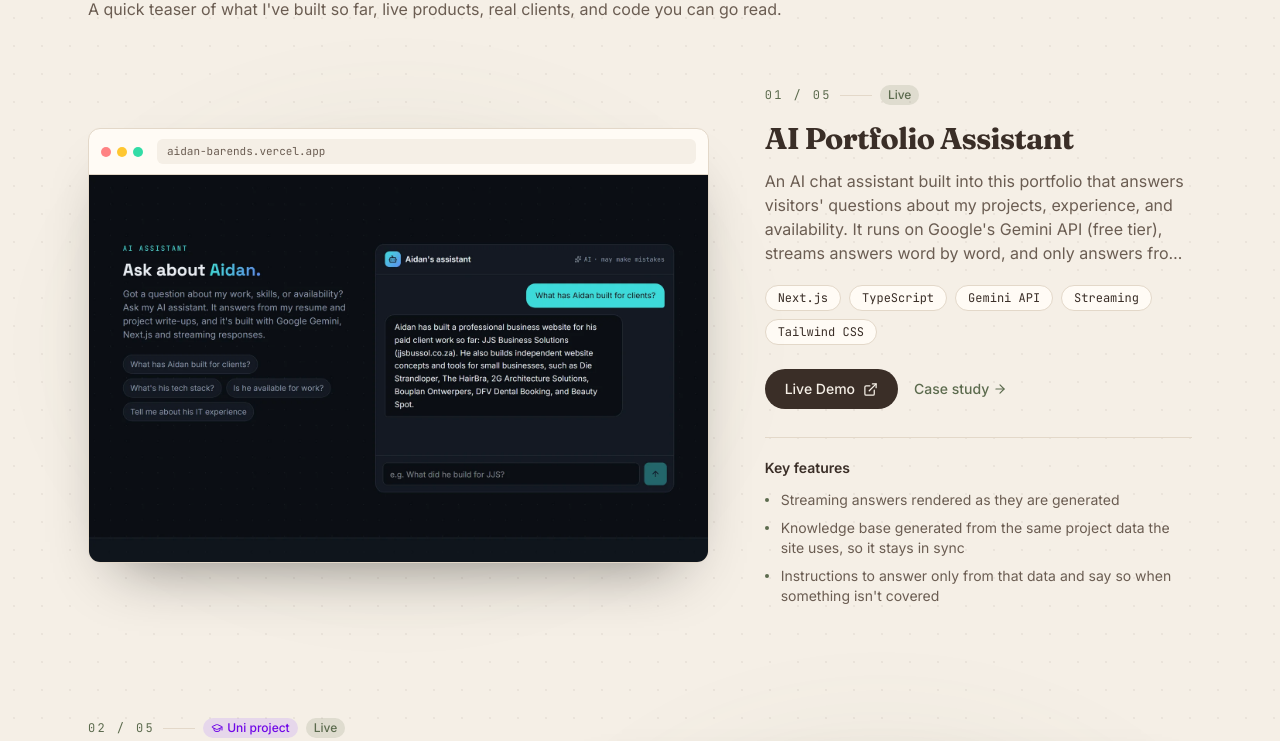
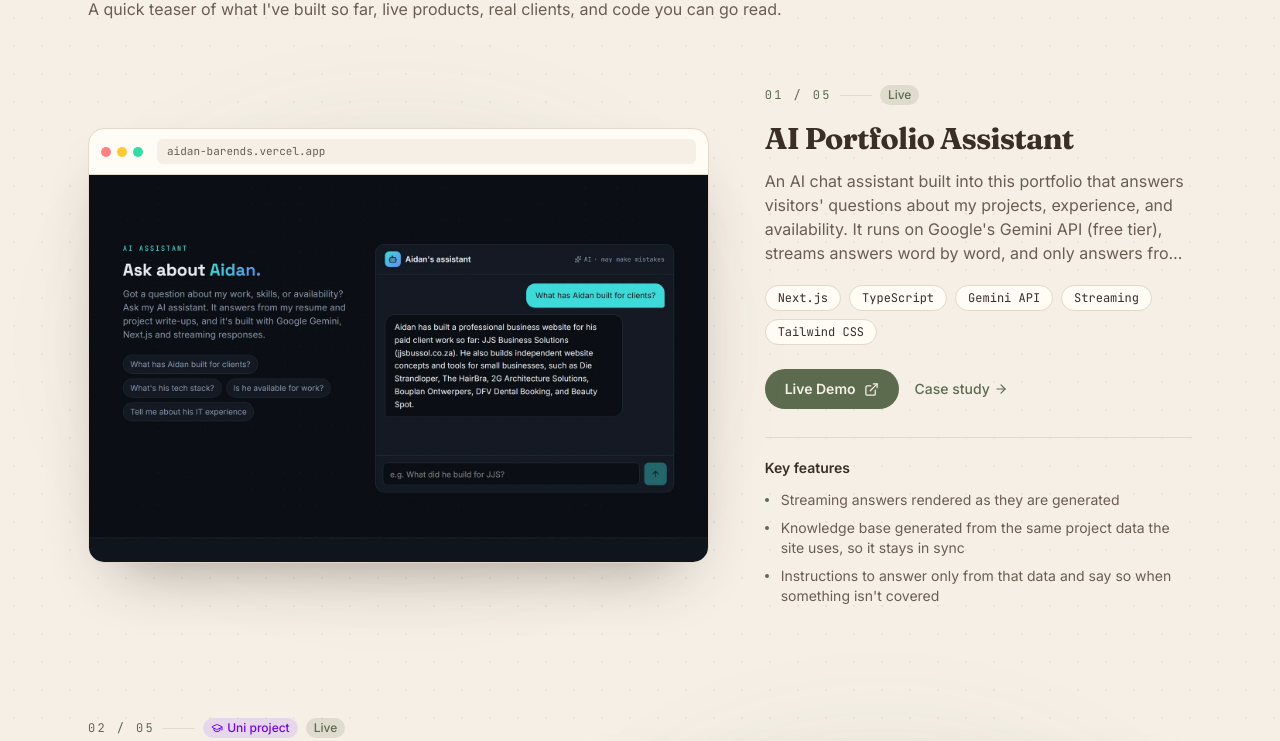
Before and after one commit to aidan-g-barends/Aidan-Barends-Portfolio, a Next.js app: page / in a window 1280 px wide. Shown: the part 1620-2361 px from the top of the page. Built offline with nearby package versions, Linux system fonts and the light colour scheme.

Commit message:
Give project cards rounder corners, deeper hover lift and olive buttons

```diff
--- a/src/components/ProjectShowcase.tsx
+++ b/src/components/ProjectShowcase.tsx
@@ -44,7 +44,7 @@ export default function ProjectShowcase({
               ? `Open the ${project.name} ${liveLabel.toLowerCase()}`
               : `Read about ${project.name}`
           }
-          className="group/image relative block overflow-hidden rounded-xl border border-surface-border bg-surface shadow-[0_30px_60px_-30px_rgba(0,0,0,0.45)] transition-[transform,border-color] duration-500 hover:-translate-y-1 hover:border-accent/40"
+          className="group/image relative block overflow-hidden rounded-2xl border border-surface-border bg-surface shadow-[0_30px_60px_-30px_rgba(58,46,39,0.45)] transition-[transform,border-color,box-shadow] duration-500 hover:-translate-y-1.5 hover:border-accent-2/60 hover:shadow-[0_36px_70px_-28px_rgba(58,46,39,0.55)]"
         >
           <div className="flex items-center gap-1.5 border-b border-surface-border px-3 py-2.5">
             <span className="h-2.5 w-2.5 rounded-full bg-red-400/80" />
@@ -136,7 +136,7 @@ export default function ProjectShowcase({
             <a
               href={project.live}
               {...linkTarget(project.live)}
-              className="inline-flex items-center gap-2 rounded-full bg-foreground px-5 py-2.5 text-sm font-medium text-background transition-transform duration-300 hover:scale-105"
+              className="inline-flex items-center gap-2 rounded-full bg-accent px-5 py-2.5 text-sm font-semibold text-background transition-transform duration-300 hover:scale-105"
             >
               {liveLabel}
               <ExternalLink size={15} aria-hidden="true" />
```
